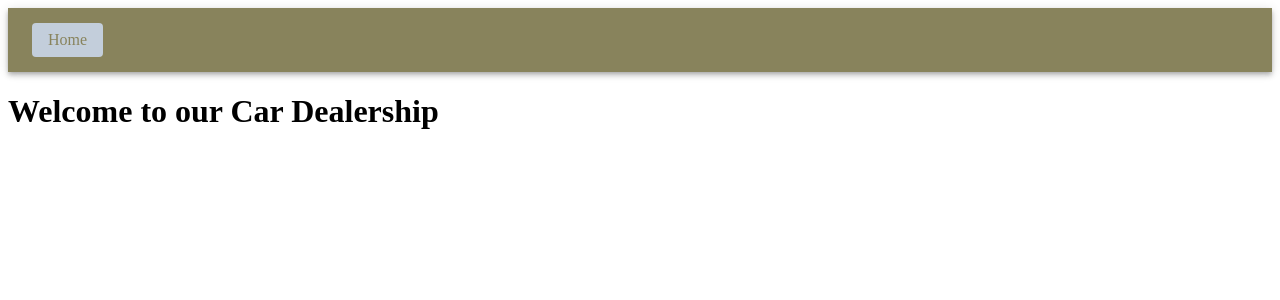
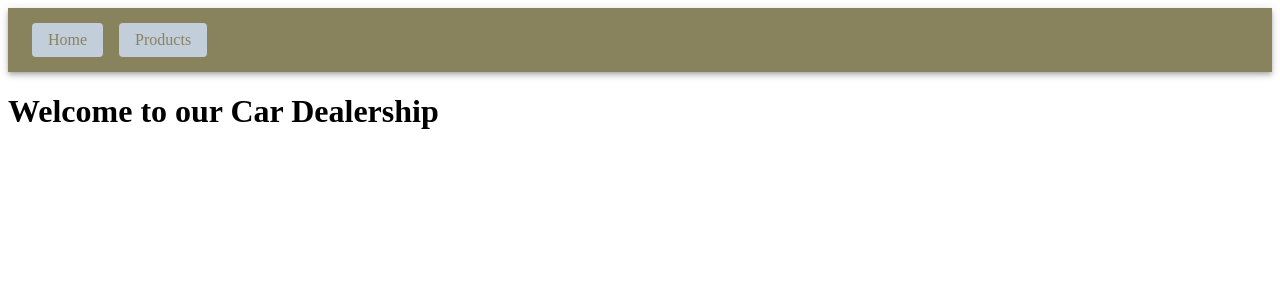
Before and after one commit to bk275/IS218Fall2023FinalProject, a Next.js app in the folder car-website/: page / in a window 1280 px wide. Shown: the top 300 px of the page. Built offline with nearby package versions, Linux system fonts and the light colour scheme.

Commit message:
Added a products menu option

```diff
--- a/car-website/components/Navbar.js
+++ b/car-website/components/Navbar.js
@@ -23,6 +23,19 @@ const Navbar = () => {
         >
           Home
         </Box>
+        <Box
+          component="div"
+          sx={{
+            backgroundColor: '#C3CEDB',
+            padding: '8px 16px',
+            borderRadius: '4px',
+            color: '#88835C',
+            fontSize: '1rem',
+            cursor: 'pointer',
+          }}
+        >
+          Products
+        </Box>
         <Typography variant="h6" component="div" sx={{ flexGrow: 1, textAlign: 'center', color: '#fff' }}>
           {/* Navigation Content Goes Here */}
         </Typography>
```
